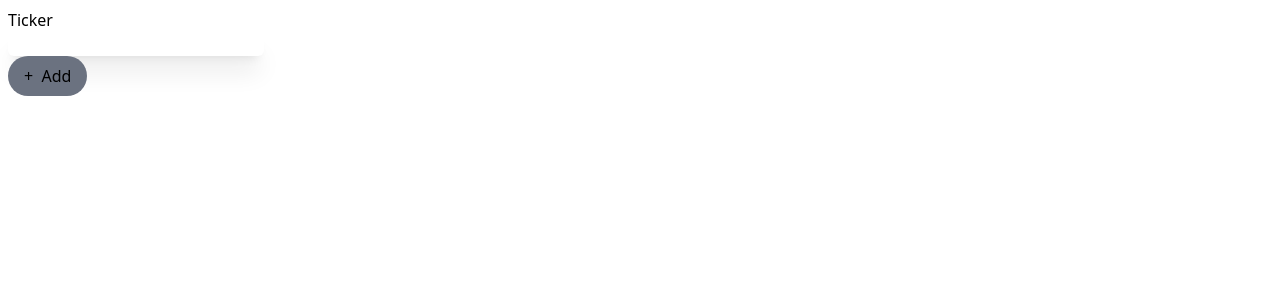
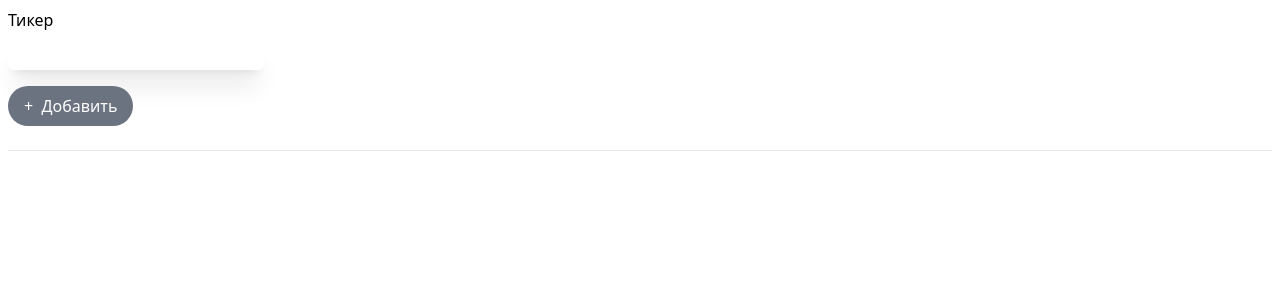
Before and after one commit to hryashik/cryptocurrency-ui, a Vue app: page / in a window 1280 px wide. Shown: the top 300 px of the page. Built offline with nearby package versions, Linux system fonts and the light colour scheme.

Commit message:
finished ticker input

```diff
--- a/src/App.vue
+++ b/src/App.vue
@@ -4,20 +4,21 @@ export default {};
 
 <template>
    <div class="p-2">
-      <div class="w-82">
+      <div class="w-82 mb-6">
          <form @submit.prevent="" class="flex flex-col items-start">
-            <label for="ticker-input mb-2">Ticker</label>
+            <label for="ticker-input">Тикер</label>
             <input
                id="ticker-input"
                type="text"
-               class="w-64 rounded-md border-indigo-300 px-2 shadow-xl focus:border-b-2 focus:outline-none"
+               class="mb-4 mt-3 w-64 rounded-md border-b-2 border-indigo-300 border-opacity-0 px-2 shadow-xl focus:border-b-2 focus:border-opacity-100 focus:outline-none"
             />
             <input
                type="submit"
-               value="+  Add"
-               class="rounded-full bg-gray-500 px-4 py-2"
+               value="+  Добавить"
+               class="rounded-full bg-gray-500 px-4 py-2 text-white hover:cursor-pointer active:bg-gray-600"
             />
          </form>
       </div>
+      <hr />
    </div>
 </template>
```
